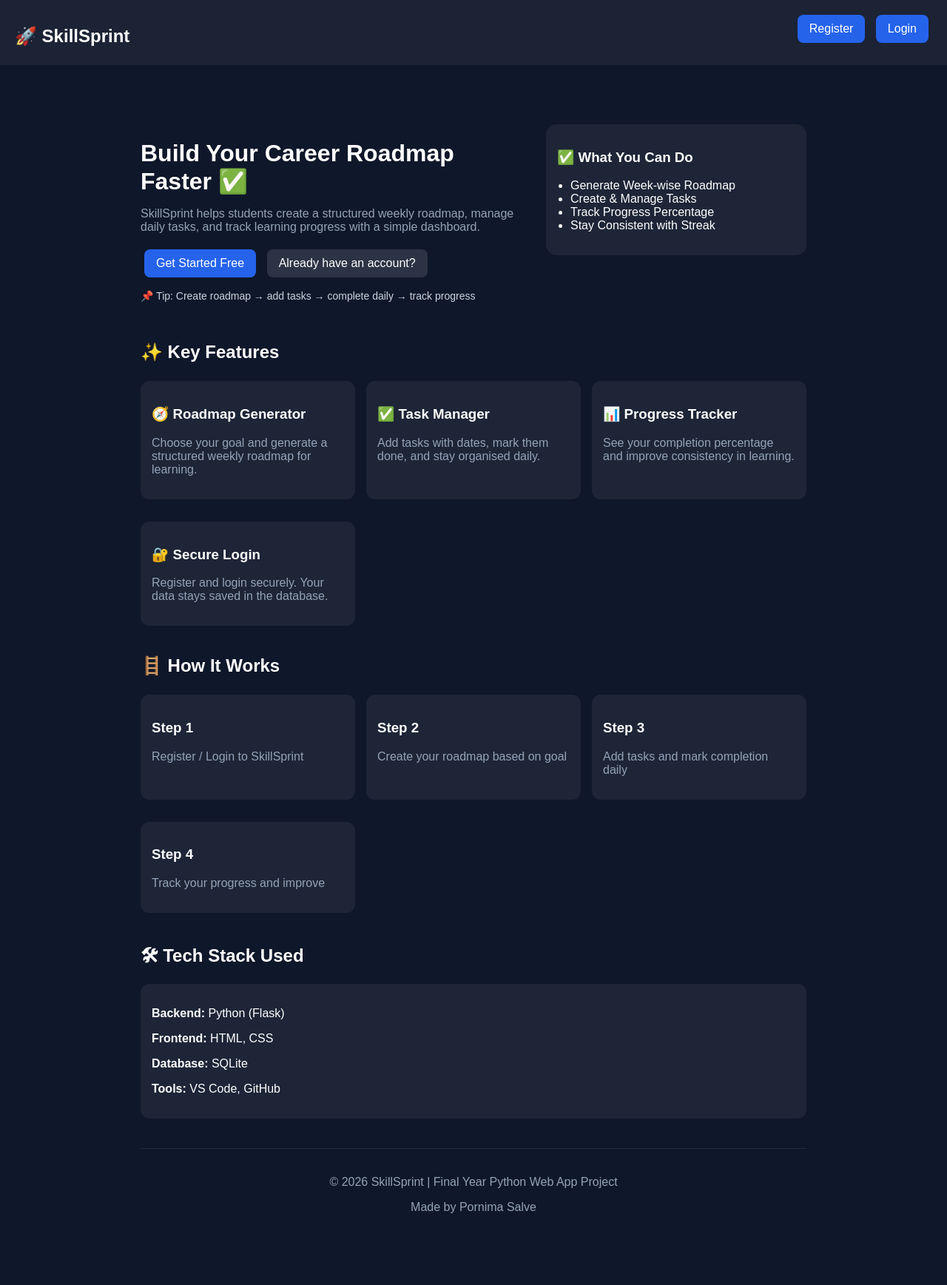
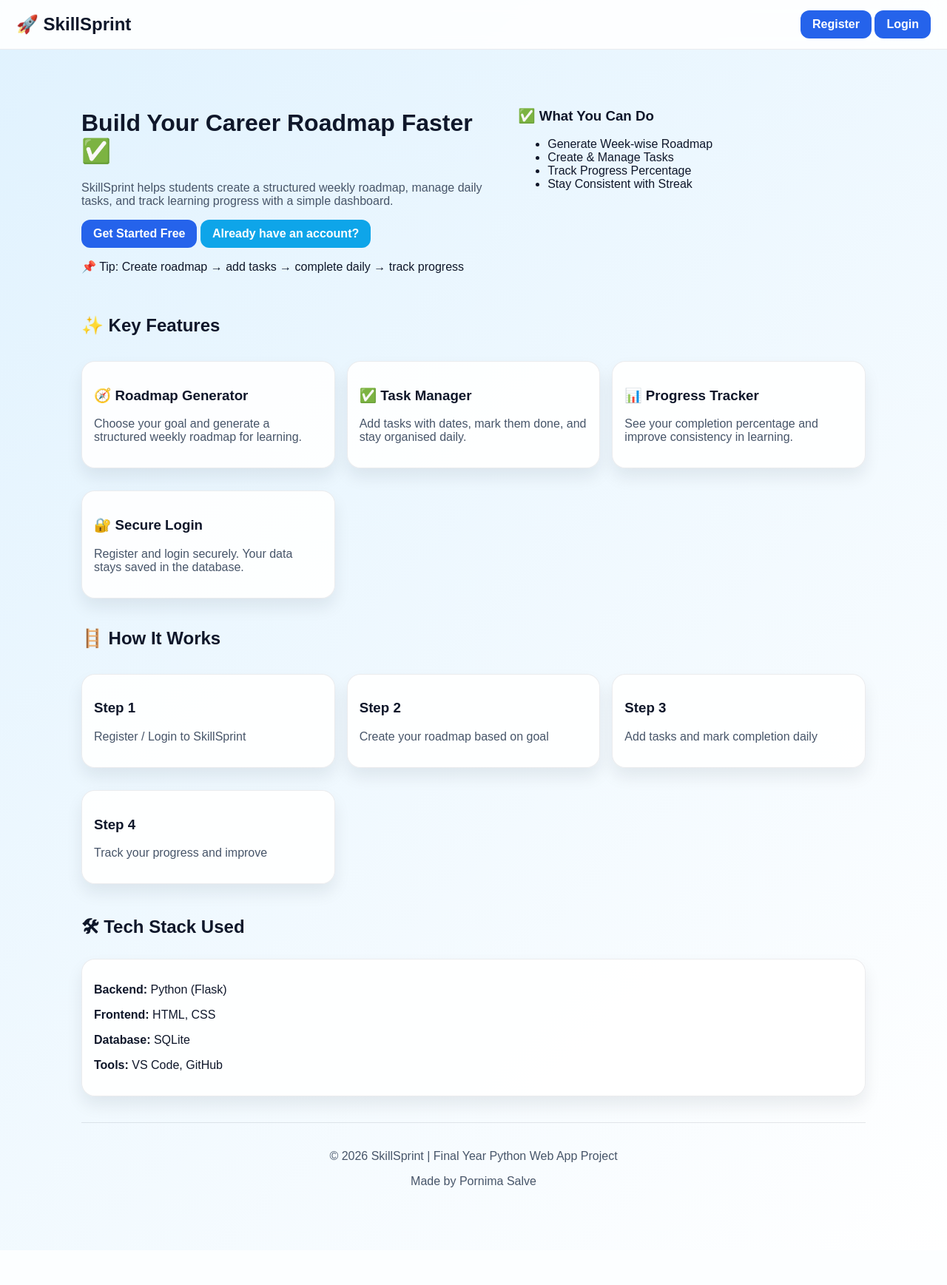
Before and after one commit to pornima1359/SkillSprint-Smart-Career-Roadmap-Task-Tracker-Python-Flask-Web-App-, a Flask app: page / in a window 1280 px wide. Shown: the whole page at 74% size. After the commit the page ends 1605 px from the top, so only its background shows below. Run offline with Flask 3, Linux system fonts and the light colour scheme.

Commit message:
Add files via upload

```diff
--- a/static/style.css
+++ b/static/style.css
@@ -1,37 +1,61 @@
+*{
+  box-sizing: border-box;
+}
+
 body {
   font-family: Arial, sans-serif;
-  background: #0f172a;
-  color: white;
+  background: linear-gradient(135deg, #e0f2fe, #ffffff);
+  color: #0f172a;
   margin: 0;
   padding: 0;
 }
 
+/* Layout */
 .container {
-  max-width: 900px;
-  margin: 40px auto;
+  max-width: 1100px;
+  margin: 28px auto;
   padding: 20px;
 }
 
 .small {
-  max-width: 400px;
+  max-width: 480px;
 }
 
-h1, h2 {
-  margin-bottom: 10px;
+/* Top bar */
+.topbar {
+  display: flex;
+  justify-content: space-between;
+  align-items: center;
+  padding: 14px 22px;
+  background: rgba(255,255,255,0.88);
+  backdrop-filter: blur(10px);
+  border-bottom: 1px solid rgba(15, 23, 42, 0.08);
+  position: sticky;
+  top: 0;
+  z-index: 5;
 }
 
-.muted {
-  color: #94a3b8;
+.nav{
+  display: flex;
+  gap: 10px;
+  flex-wrap: wrap;
 }
 
+.topbar h2{
+  margin: 0;
+}
+
+/* Buttons */
 .btn {
   display: inline-block;
   background: #2563eb;
   color: white;
   padding: 10px 16px;
-  border-radius: 8px;
+  border-radius: 12px;
   text-decoration: none;
-  margin: 5px;
+  border: none;
+  cursor: pointer;
+  font-weight: 700;
 }
 
 .btn:hover {
@@ -41,130 +65,229 @@ h1, h2 {
 .btn.full {
   width: 100%;
   text-align: center;
-  box-sizing: border-box;
+  margin-top: 10px;
 }
 
 .btn.small {
-  padding: 6px 10px;
+  padding: 7px 10px;
   font-size: 12px;
+  border-radius: 10px;
 }
 
+.btn.secondary{
+  background: #0ea5e9;
+}
+
+.btn.secondary:hover{
+  background: #0284c7;
+}
+
+.btn.danger, .danger{
+  background: #ef4444;
+}
+
+.btn.danger:hover, .danger:hover{
+  background: #dc2626;
+}
+
+/* Cards */
 .card {
-  background: rgba(255,255,255,0.06);
-  padding: 15px;
-  border-radius: 12px;
-  margin-top: 15px;
+  background: rgba(255,255,255,0.9);
+  padding: 16px;
+  border-radius: 18px;
+  margin-top: 14px;
+  border: 1px solid rgba(15, 23, 42, 0.08);
+  box-shadow: 0 12px 22px rgba(15, 23, 42, 0.08);
 }
 
 .grid {
   display: grid;
-  grid-template-columns: repeat(auto-fit, minmax(220px, 1fr));
-  gap: 15px;
+  grid-template-columns: repeat(auto-fit, minmax(260px, 1fr));
+  gap: 16px;
+  margin-top: 12px;
 }
 
+/* Inputs */
+input, select {
+  width: 100%;
+  padding: 12px;
+  margin: 8px 0;
+  border-radius: 14px;
+  border: 1px solid rgba(15, 23, 42, 0.15);
+  outline: none;
+  background: white;
+}
+
+input:focus, select:focus{
+  border-color: #2563eb;
+  box-shadow: 0 0 0 4px rgba(37, 99, 235, 0.15);
+}
+
+/* Text */
+.muted {
+  color: #475569;
+}
+
+.section-title{
+  margin-top: 35px;
+}
+
+.center{
+  text-align: center;
+}
+
+/* Hero */
+.hero{
+  display: grid;
+  grid-template-columns: 1.1fr 0.9fr;
+  gap: 16px;
+  align-items: start;
+  margin-top: 12px;
+}
+
+.hero-actions{
+  margin-top: 14px;
+  display: flex;
+  gap: 10px;
+  flex-wrap: wrap;
+}
+
+.list{
+  margin: 10px 0;
+  padding-left: 18px;
+}
+
+.hero-note{
+  background: rgba(14,165,233,0.10);
+  border: 1px solid rgba(14,165,233,0.30);
+  padding: 10px;
+  border-radius: 14px;
+  margin-top: 10px;
+}
+
+/* mini cards on home */
+.mini-grid{
+  margin-top: 15px;
+  display: grid;
+  grid-template-columns: repeat(auto-fit, minmax(170px, 1fr));
+  gap: 12px;
+}
+
+.mini-card{
+  background: rgba(255,255,255,0.95);
+  border: 1px solid rgba(15, 23, 42, 0.08);
+  border-radius: 16px;
+  padding: 12px;
+  box-shadow: 0 10px 18px rgba(15, 23, 42, 0.06);
+}
+
+/* Row list */
 .row {
   display: flex;
   justify-content: space-between;
   align-items: center;
+  gap: 10px;
   padding: 10px 0;
-  border-bottom: 1px solid rgba(255,255,255,0.1);
+  border-bottom: 1px solid rgba(15,23,42,0.10);
 }
 
 .row:last-child {
   border-bottom: none;
 }
 
-input, select {
-  width: 100%;
-  padding: 10px;
-  margin: 8px 0;
-  border-radius: 8px;
-  border: none;
-  outline: none;
+/* Alerts */
+.alert {
+  padding: 12px;
+  border-radius: 14px;
+  margin: 10px 0;
+  font-weight: 700;
 }
 
-.topbar {
-  display: flex;
-  justify-content: space-between;
-  padding: 15px 20px;
-  background: rgba(255,255,255,0.05);
+.alert.success {
+  background: rgba(34,197,94,0.15);
+  color: #166534;
+  border: 1px solid rgba(34,197,94,0.35);
 }
 
-.alert {
-  padding: 10px;
-  border-radius: 8px;
-  margin: 8px 0;
+.alert.danger {
+  background: rgba(239,68,68,0.15);
+  color: #991b1b;
+  border: 1px solid rgba(239,68,68,0.35);
 }
 
-.alert.success { background: rgba(34,197,94,0.2); }
-.alert.danger  { background: rgba(239,68,68,0.2); }
-
-.status {
-  padding: 5px 10px;
-  border-radius: 8px;
+/* Status */
+.status{
+  padding: 6px 10px;
+  border-radius: 999px;
   font-size: 12px;
+  font-weight: 800;
   margin-left: 10px;
+  display: inline-block;
 }
 
-.status.Done {
-  background: rgba(34,197,94,0.2);
+.status.Done{
+  background: rgba(34,197,94,0.16);
+  color: #166534;
 }
 
-.status.Pending {
-  background: rgba(234,179,8,0.2);
+.status.Pending{
+  background: rgba(234,179,8,0.18);
+  color: #854d0e;
 }
 
+/* Progress Bar */
 .progress-bar {
   width: 100%;
   height: 18px;
-  background: rgba(255,255,255,0.08);
-  border-radius: 10px;
+  background: rgba(15,23,42,0.08);
+  border-radius: 999px;
   overflow: hidden;
   margin-top: 10px;
 }
 
 .progress-fill {
   height: 100%;
-  background: #22c55e;
+  background: linear-gradient(90deg, #2563eb, #0ea5e9);
 }
 
-
-.hero{
-  display: grid;
-  grid-template-columns: 1.2fr 0.8fr;
-  gap: 20px;
-  align-items: start;
-  margin-top: 20px;
+/* Chips */
+.chips{
+  display: flex;
+  gap: 10px;
+  flex-wrap: wrap;
+  margin-top: 12px;
 }
 
-.hero-card{
-  background: rgba(255,255,255,0.06);
-  padding: 15px;
-  border-radius: 14px;
+.chip{
+  background: rgba(2,132,199,0.12);
+  border: 1px solid rgba(2,132,199,0.25);
+  padding: 6px 10px;
+  border-radius: 999px;
+  font-size: 13px;
+  font-weight: 700;
+  color: #0f172a;
 }
 
-.hero-card ul{
-  padding-left: 18px;
+.chip-link{
+  display: inline-block;
+  background: rgba(37,99,235,0.12);
+  border: 1px solid rgba(37,99,235,0.25);
+  padding: 8px 12px;
+  border-radius: 999px;
+  font-weight: 800;
+  text-decoration: none;
+  color: #0f172a;
 }
 
-.btn.secondary{
-  background: rgba(255,255,255,0.12);
+.chip-link:hover{
+  background: rgba(37,99,235,0.18);
 }
 
-.btn.secondary:hover{
-  background: rgba(255,255,255,0.18);
-}
-
-.mini-note{
-  margin-top: 12px;
-  color: #cbd5e1;
-  font-size: 14px;
-}
-
+/* Footer */
 .footer{
-  margin-top: 40px;
+  margin-top: 35px;
   padding: 20px;
   text-align: center;
-  color: #94a3b8;
-  border-top: 1px solid rgba(255,255,255,0.08);
+  color: #475569;
+  border-top: 1px solid rgba(15,23,42,0.10);
 }
```
